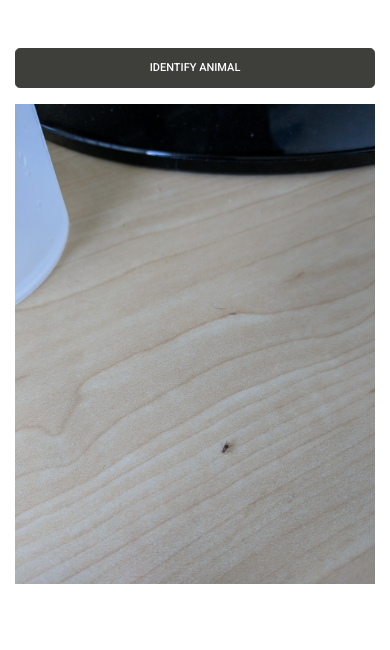
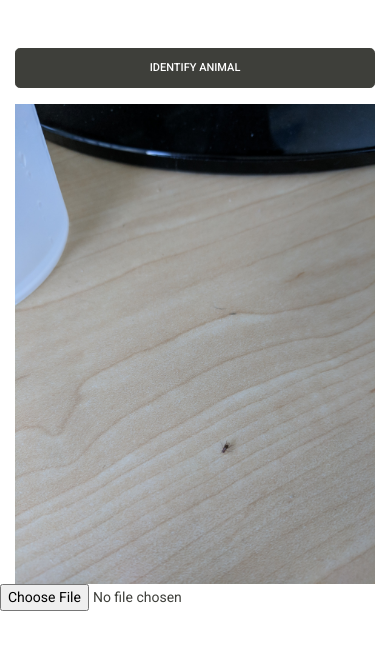
Before and after one commit to mikesprague/whatdat, a plain HTML site: page index.html in a window 390 px wide. Drawn offline with nearby package versions, Linux system fonts and the light colour scheme.

Commit message:
:construction: WIP: Add input for accepting mobile photos

```diff
--- a/index.html
+++ b/index.html
@@ -21,6 +21,7 @@
         <div class="results"></div>
         <img class="img-fluid animal-photo">
       </div>
+      <input type="file" capture="camera" accept="image/*" id="cameraInput" name="cameraInput">
     </div>
   </div>
   <script>
@@ -105,6 +106,61 @@
     animal.addEventListener('load', loadEvent => {
       initButton();
     });
+    // Sample code to modify
+    // function readFile(file) {
+    //   var reader = new FileReader();
+    //   reader.onload = readSuccess;
+    //   function readSuccess(evt) {
+    //     document.getElementById("your_img_id").src = evt.target.result
+    //   };
+    //   reader.readAsDataURL(file);
+    // }
+
+    // document.getElementById('cameraInput').onchange = function(e) {
+    //   readFile(e.srcElement.files[0]);
+    // };
+    // also try...
+    // function takeSnapshot(){
+
+    //   var hidden_canvas = document.querySelector('canvas'),
+    //       video = document.querySelector('video.camera_stream'),
+    //       image = document.querySelector('img.photo'),
+
+    //       // Get the exact size of the video element.
+    //       width = video.videoWidth,
+    //       height = video.videoHeight,
+
+    //       // Context object for working with the canvas.
+    //       context = hidden_canvas.getContext('2d');
+
+    //   // Set the canvas to the same dimensions as the video.
+    //   hidden_canvas.width = width;
+    //   hidden_canvas.height = height;
+
+    //   // Draw a copy of the current frame from the video on the canvas.
+    //   context.drawImage(video, 0, 0, width, height);
+
+    //   // Get an image dataURL from the canvas.
+    //   var imageDataURL = hidden_canvas.toDataURL('image/png');
+
+    //   // Set the dataURL as source of an image element, showing the captured photo.
+    //   image.setAttribute('src', imageDataURL);
+
+    // }
+    //
+    // Above code modified to save photo (or give option to)
+    //
+    // <a id="dl-btn" href="#" download="glorious_selfie.png">Save Photo</a>
+    // function takeSnapshot(){
+
+    // //...
+
+    // // Get an image dataURL from the canvas.
+    // var imageDataURL = hidden_canvas.toDataURL('image/png');
+
+    // // Set the href attribute of the download button.
+    // document.querySelector('#dl-btn').href = imageDataURL;
+    // }
   </script>
 </body>
 </html>
```
